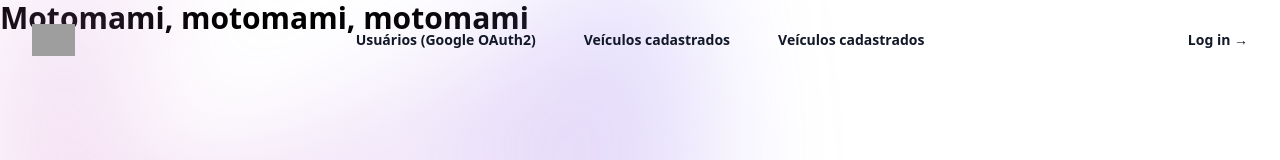
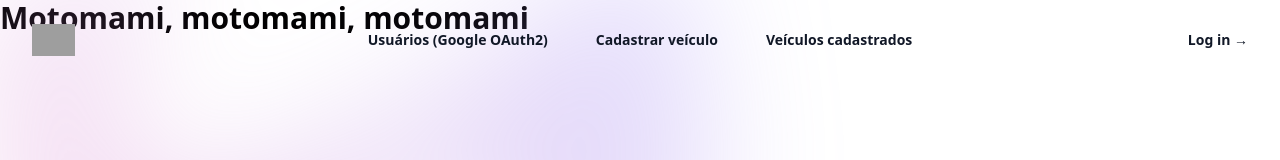
Before and after one commit to ICEI-PUC-Minas-PMV-SInt/pmv-sint-2023-1-e4-proj-back-t1-time-3-siscamovel, an Angular app: page /admin/home in a window 1280 px wide. Shown: the top 160 px of the page. Built offline with nearby package versions, Linux system fonts and the light colour scheme; grey boxes are pictures that could not be loaded.

Commit message:
(motomami) components: admin: Adicione caminho para cadastro de veículos

```diff
--- a/src/app/components/admin/admin-home/admin-home.component.html
+++ b/src/app/components/admin/admin-home/admin-home.component.html
@@ -18,7 +18,8 @@
         <div class="hidden lg:flex lg:gap-x-12">
           <a href="#" class="text-sm font-semibold leading-6 text-gray-900">Usuários (Google OAuth2)</a>
 
-          <a href="admin/listarveiculos" class="text-sm font-semibold leading-6 text-gray-900">Veículos cadastrados</a>
+          <a href="admin/veiculos/cadastrar" class="text-sm font-semibold leading-6 text-gray-900">Cadastrar veículo</a>
+
           <a href="admin/veiculos/listar" class="text-sm font-semibold leading-6 text-gray-900">Veículos cadastrados</a>
         </div>
         <div class="hidden lg:flex lg:flex-1 lg:justify-end">
@@ -47,7 +48,7 @@
             <div class="-my-6 divide-y divide-gray-500/10">
               <div class="space-y-2 py-6">
                 <a href="#" class="-mx-3 block rounded-lg px-3 py-2 text-base font-semibold leading-7 text-gray-900 hover:bg-gray-50">Usuários (Google OAuth2)</a>
-
+                <a href="admin/veiculos/cadastrar" class="-mx-3 block rounded-lg px-3 py-2 text-base font-semibold leading-7 text-gray-900 hover:bg-gray-50">Cadastrar veículo</a>
                 <a href="admin/veiculos/listar" class="-mx-3 block rounded-lg px-3 py-2 text-base font-semibold leading-7 text-gray-900 hover:bg-gray-50">Veículos cadastrados</a>
               </div>
               <div class="py-6">
```
